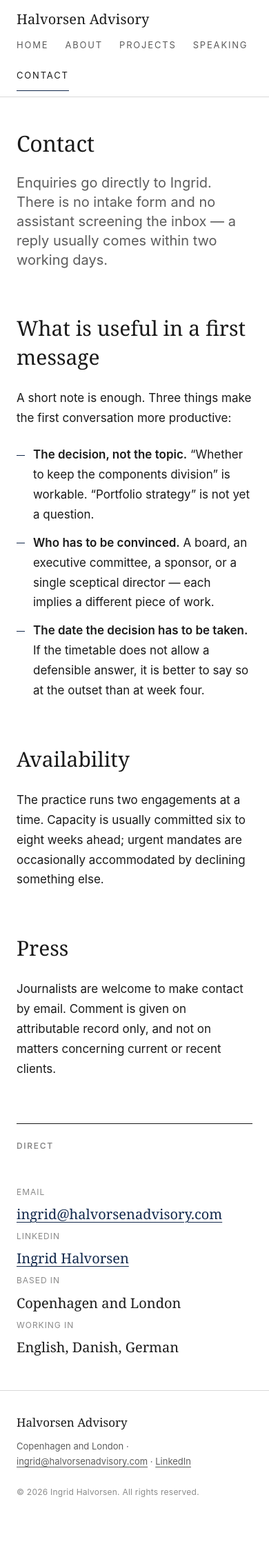
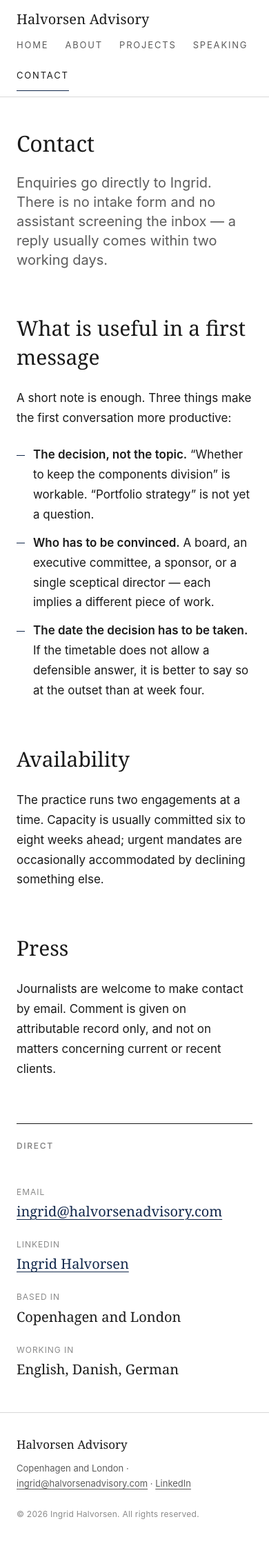
Before and after one commit to Rust-it/consulting-site, a Jekyll site: the page built from contact.md, in a window 390 px wide. Shown: the whole page at 69% size. Built offline with Jekyll 4.4.1, drawn with Linux system fonts in a browser that asks for light colours; before the commit the page ends 2239 px from its top, so only the background shows below that.

Commit message:
Add favicon and fix contact list grouping on narrow viewports
The browser was requesting /favicon.ico and getting a 404. Adds an SVG
monogram and links it explicitly.

In single column the channels list collapsed label and value into one
even-spaced flow, so each label read as ambiguous between the value above
and below it. Pairs are now separated.

Co-Authored-By: Claude Opus 5 <noreply@anthropic.com>

```diff
--- a/_layouts/default.html
+++ b/_layouts/default.html
@@ -22,6 +22,7 @@
   <meta property="og:url" content="{{ page.url | absolute_url }}">
   <meta name="twitter:card" content="summary">
 
+  <link rel="icon" href="{{ '/assets/favicon.svg' | relative_url }}" type="image/svg+xml">
   <link rel="stylesheet" href="{{ '/assets/css/style.css' | relative_url }}">
 </head>
 <body>
--- a/assets/css/style.css
+++ b/assets/css/style.css
@@ -516,6 +516,12 @@ main.wrap {
   .talk-date,
   .channels dt { padding-top: 0; }
 
+  /* Single column collapses label and value into one flow — separate the
+     pairs so each label reads as belonging to the value below it. */
+  .channels { gap: 0; }
+  .channels dd { margin-top: var(--space-1); }
+  .channels dd + dt { margin-top: var(--space-5); }
+
   .section { margin-top: var(--space-8); }
 }
 
```
Also changed, not shown: assets/favicon.svg (added), 1 other file.
